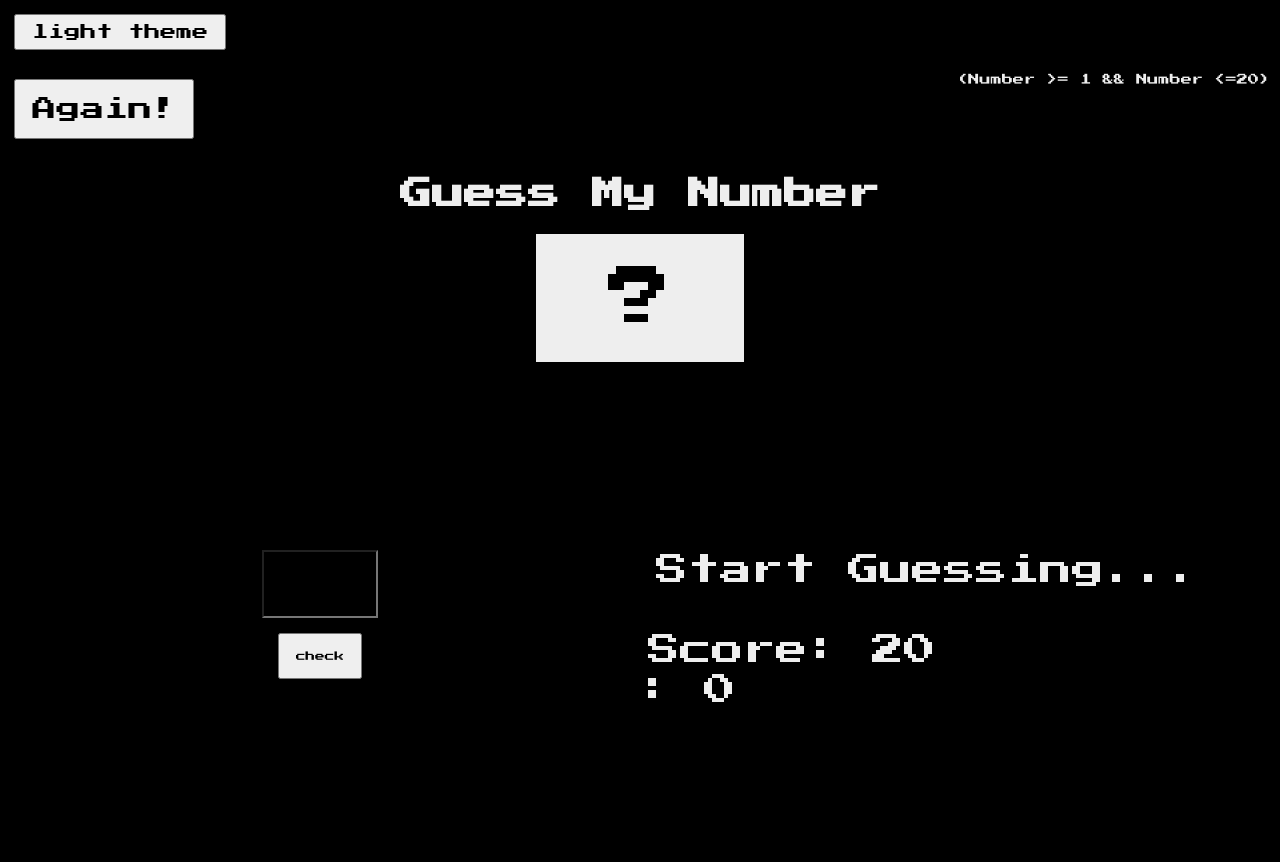
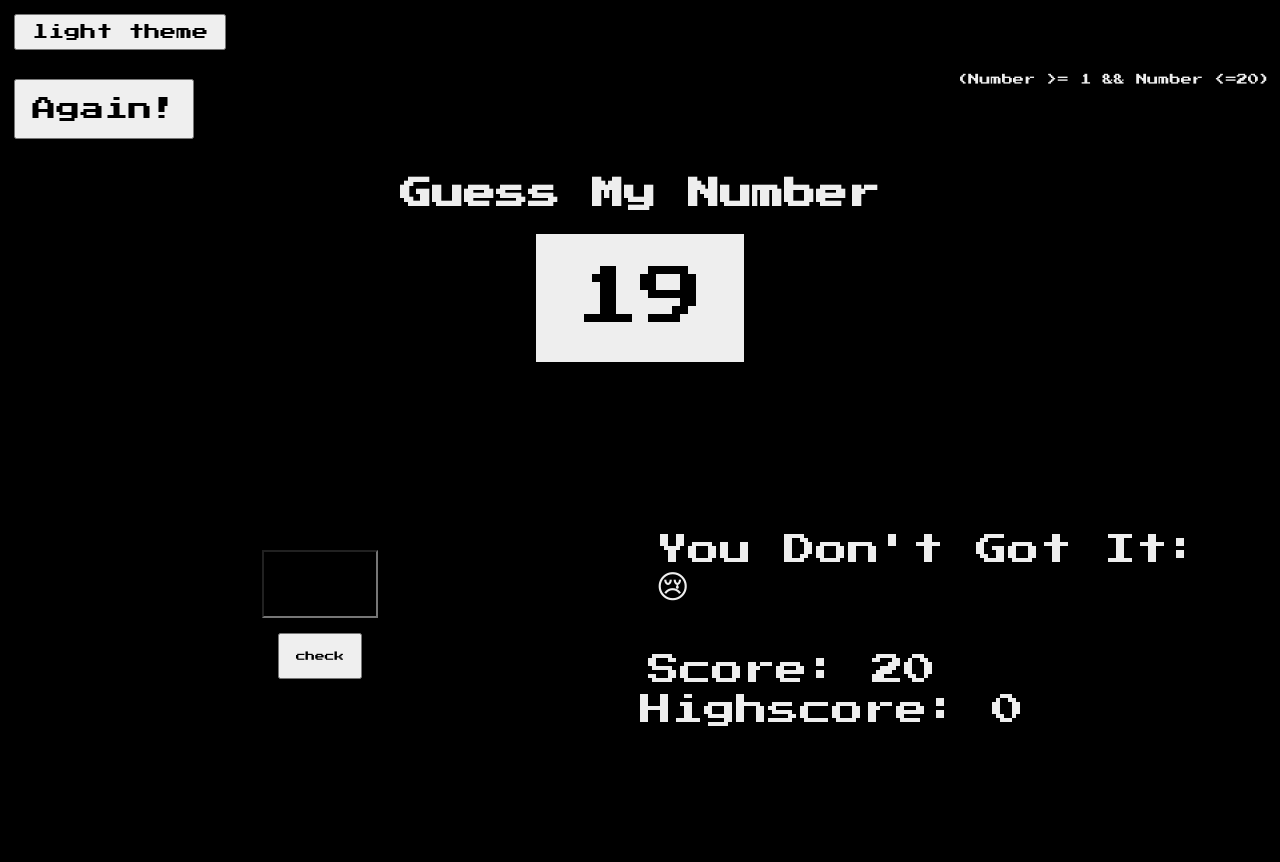
Before and after one commit to Hariomsingh333/Guess-my-Number---Game, a plain HTML site: page index.html in a window 1280 px wide. Both pictures are taken after a click on the button "check". Shown: the top 862 px of the page. Drawn offline with Linux system fonts and the light colour scheme.

Commit message:
add condition statement with msg

```diff
--- a/app.js
+++ b/app.js
@@ -5,10 +5,27 @@ const body = document.querySelector("body");
 darkBtn.addEventListener("click", () => {
   body.classList.toggle("dark");
 });
+// secret number
+const secretNumber = Math.floor(Math.random() * 20 + 1);
+const questionMark = document.querySelector(".question-mark");
+questionMark.textContent = secretNumber;
+console.log(secretNumber);
 
 // check button
-const guessNumber = document.querySelector(".guess-number");
+
 const checkBtn = document.querySelector(".check");
+const msg = document.querySelector(".message");
+
 checkBtn.addEventListener("click", () => {
-  console.log(guessNumber.value);
+  const guess = Number(document.querySelector(".guess-number").value);
+  // console.log(guess);
+  if (!guess) {
+    msg.innerText = `you don't got it: 😢`;
+  } else if (guess === secretNumber) {
+    msg.innerText = `you got it: ${secretNumber}`;
+  } else if (guess >= secretNumber) {
+    msg.innerText = `too high!: 📈`;
+  } else if (guess <= secretNumber) {
+    msg.innerText = `too low!: 📉`;
+  }
 });
--- a/index.html
+++ b/index.html
@@ -31,7 +31,7 @@
     <section class="right">
       <p class="message">start guessing...</p>
       <p class="label-score">score: <span class="score">20</span></p>
-      <p class="label-highscore">: <span class="highscore">0</span></p>
+      <p class="label-highscore">highscore: <span class="highscore">0</span></p>
     </section>
   </main>
   <footer>
```
Also changed, not shown: 2 other files.
